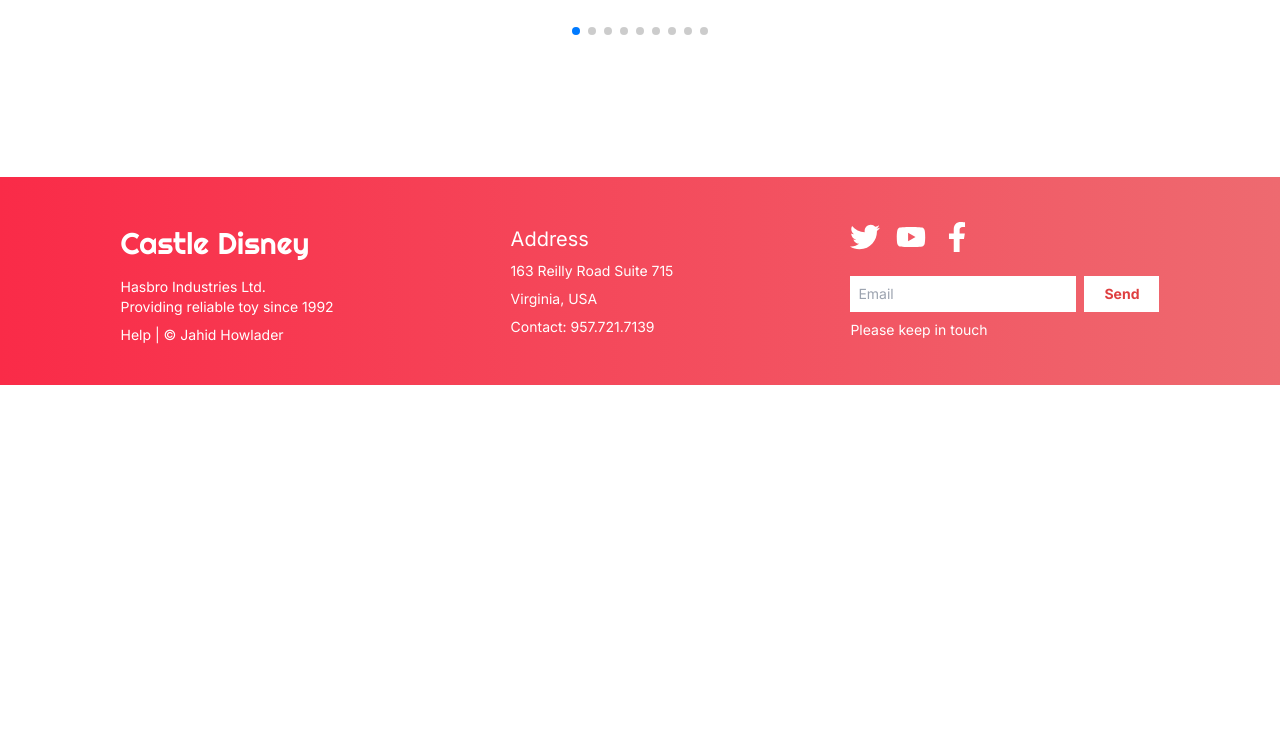
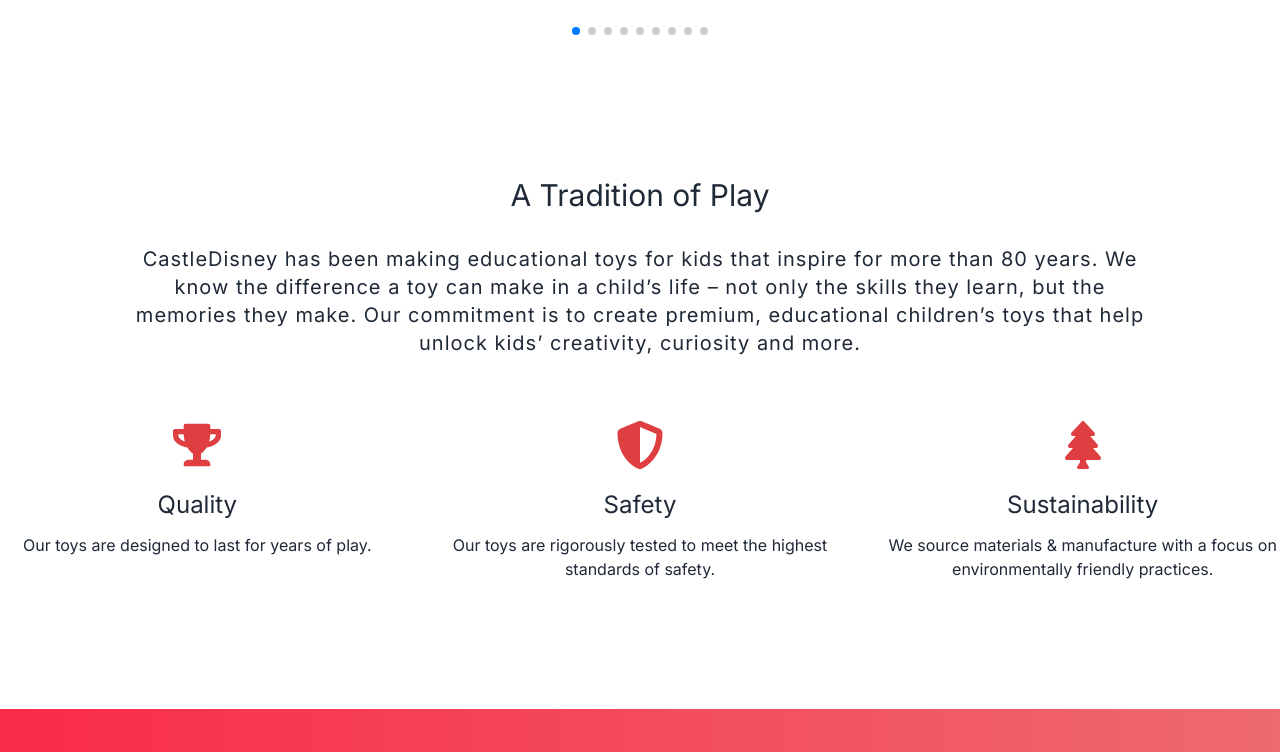
Before and after one commit to jahidhowlader/Assignment-11-toy-marketplace-client, a React (Vite) app: page / in a window 1280 px wide. Shown: the part 2635-3387 px from the top of the page. Before the commit the page ends 3020 px from the top, so only its background shows below. Built offline with nearby package versions, Linux system fonts and the light colour scheme; no server answers.

Commit message:
A Tradition of Play section added

```diff
--- a/src/context/AuthProvider.jsx
+++ b/src/context/AuthProvider.jsx
@@ -74,9 +74,6 @@
         setLoading
     }
 
-
-
-
     return (
         <AuthContext.Provider
             value={authInfo}
--- a/src/page/addToys/AddToys.jsx
+++ b/src/page/addToys/AddToys.jsx
@@ -53,7 +53,6 @@
                 'Your toys has added with your dashboard.',
                 'success'
             )
-
     }
 
     return (
@@ -76,7 +75,7 @@
                 <h4 className="text-xl font-semibold mt-10 mb-5">Seller Information:</h4>
                 <div className="grid grid-cols-2 gap-8">
                     <input type="text" placeholder="Seller Name" name="sellerName" className="p-2 rounded" required />
-                    <input type="email" placeholder={user?.email} className="p-2 rounded" disabled />
+                    <input type="email" placeholder={user?.email} defaultValue={user?.email} className="p-2 rounded" disabled />
                 </div>
 
                 <input type="submit" value="Submit" className='bg-gradient-to-r from-gd-first to-gd-second w-full rounded-lg py-2 shadow-lg shadow-gd-second text-white font-bold text-xl my-5 cursor-pointer ' />
--- a/src/page/home/Home.jsx
+++ b/src/page/home/Home.jsx
@@ -7,6 +7,7 @@
 import AOS from 'aos';
 import 'aos/dist/aos.css';
 import useTitle from "../../hooks/useTitle";
+import { FaShieldAlt, FaTree, FaTrophy } from "react-icons/fa";
 AOS.init();
 
 
@@ -71,7 +72,7 @@
 
             {/* Sub Catagory tab Section */}
             {/* data-aos="zoom-out" data-aos-duration="1500" */}
-            <section  className="my-8 md:mt-16 md:mb-12 max-w-screen-2xl mx-2 md:mx-auto">
+            <section className="my-8 md:mt-16 md:mb-12 max-w-screen-2xl mx-2 md:mx-auto">
                 <h2 className="text-xl font-semibold pb-2">SHOP BY CATEGORY</h2>
                 <hr className="mb-5 border-black border-opacity-20" />
                 <Tabs onSelect={handlerTabs} className="grid md:grid-cols-11 gap-6">
@@ -139,6 +140,28 @@
                 <SwiperSection></SwiperSection>
             </div>
 
+            <section className="max-w-screen-xl md:mx-auto text-center mb-32 mx-2">
+                <h3 className="text-3xl ">A Tradition of Play</h3>
+                <p className="text-xl tracking-wider my-8 max-w-screen-lg mx-auto">CastleDisney has been making educational toys for kids that inspire for more than 80 years. We know the difference a toy can make in a child’s life – not only the skills they learn, but the memories they make. Our commitment is to create premium, educational children’s toys that help unlock kids’ creativity, curiosity and more.</p>
+
+                <div className="grid md:grid-cols-3 gap-12 text-center mt-16 mx-2 md:mx-0">
+                    <div>
+                        <FaTrophy className="mx-auto text-5xl text-red"></FaTrophy>
+                        <h6 className="text-2xl mt-5 mb-3">Quality</h6>
+                        <p>Our toys are designed to last for years of play.</p>
+                    </div>
+                    <div>
+                        <FaShieldAlt className="mx-auto text-5xl text-red"></FaShieldAlt>
+                        <h6 className="text-2xl mt-5 mb-3">Safety</h6>
+                        <p>Our toys are rigorously tested to meet the highest standards of safety.</p>
+                    </div>
+                    <div>
+                        <FaTree className="mx-auto text-5xl text-red"></FaTree>
+                        <h6 className="text-2xl mt-5 mb-3">Sustainability</h6>
+                        <p>We source materials & manufacture with a focus on environmentally friendly practices.</p>
+                    </div>
+                </div>
+            </section>
         </>
     );
 };
```
